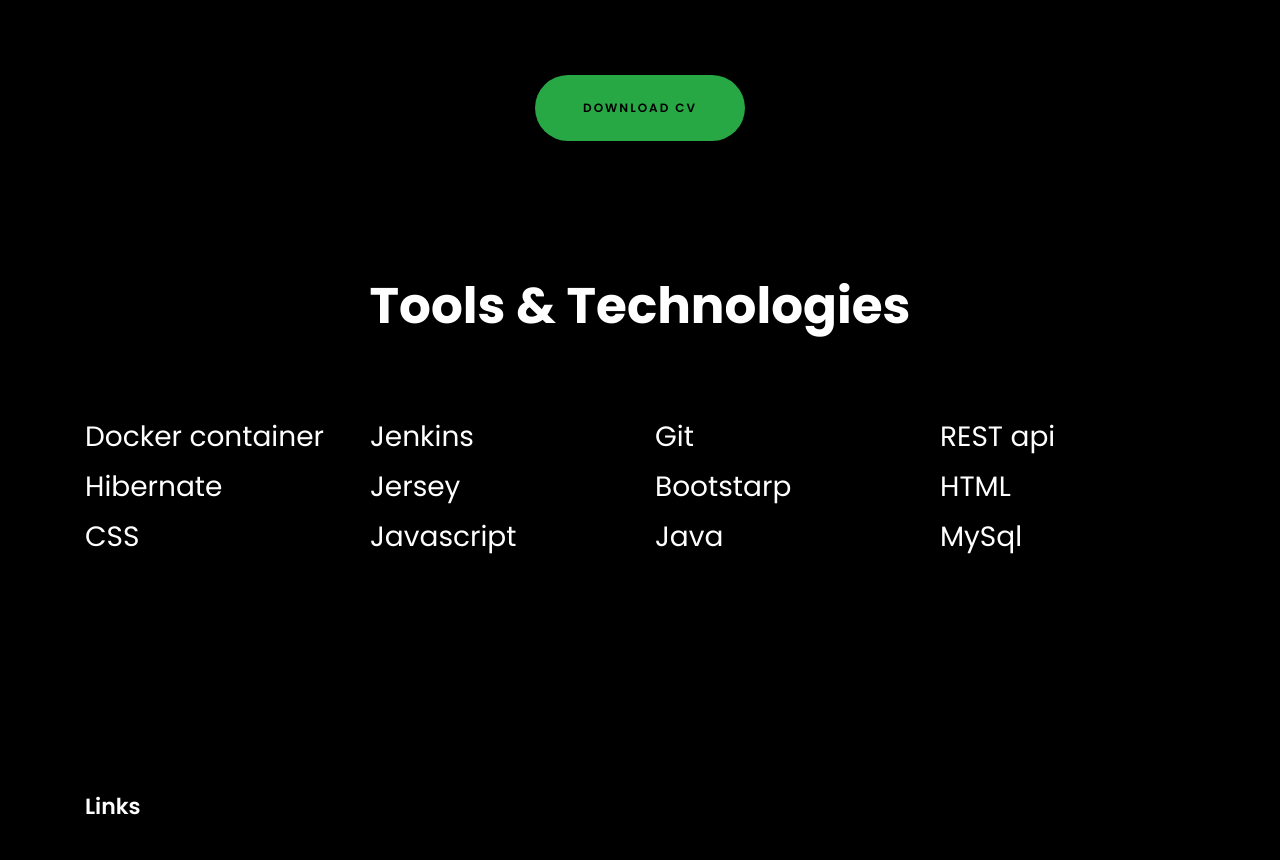
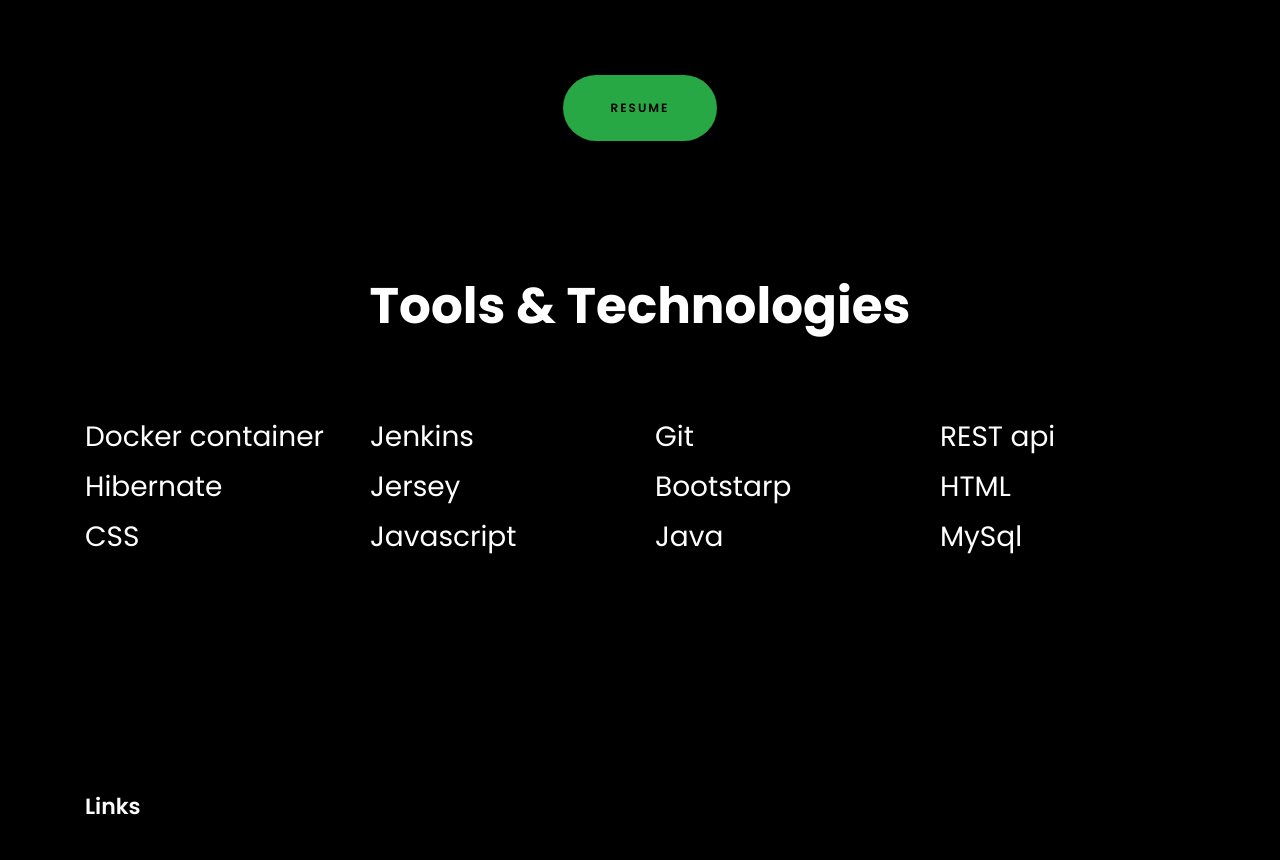
Before and after one commit to vamceep/vamceep.github.io, a plain HTML site: page index.html in a window 1280 px wide. Shown: the part 2801-3661 px from the top of the page. Drawn offline with Linux system fonts and the light colour scheme; files whose address does not match are found by name.

Commit message:
added resume

```diff
--- a/index.html
+++ b/index.html
@@ -165,7 +165,7 @@
 
 			<div class="row justify-content-center mt-5">
 				<div class="col-md-6 text-center ftco-animate">
-					<p><a onclick="switchTheam()"  href="" class="btn btn-primary py-4 px-5">Download CV</a></p>
+					<p><a onclick="switchTheam()" target="_blank" href="https://drive.google.com/file/d/1xp_LivfzK4lqNGw-1f4YGQ0xnwL3KTqt/view?usp=sharing" class="btn btn-primary py-4 px-5">Resume</a></p>
 				</div>
 			</div>
 		</div>
```
